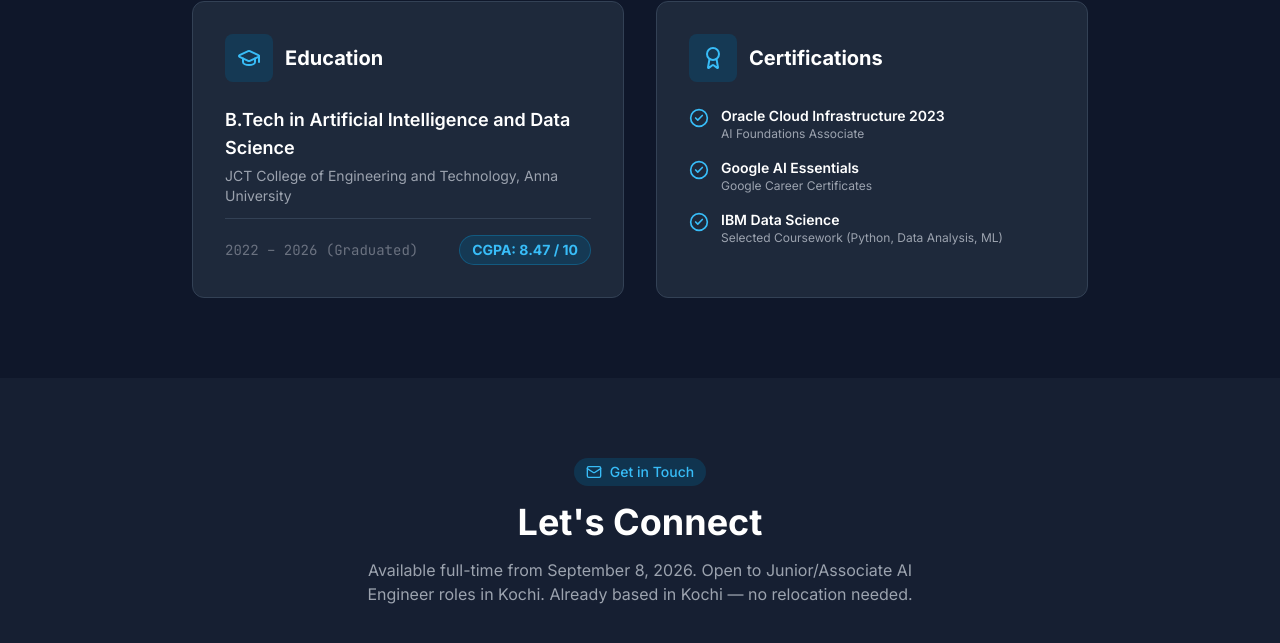
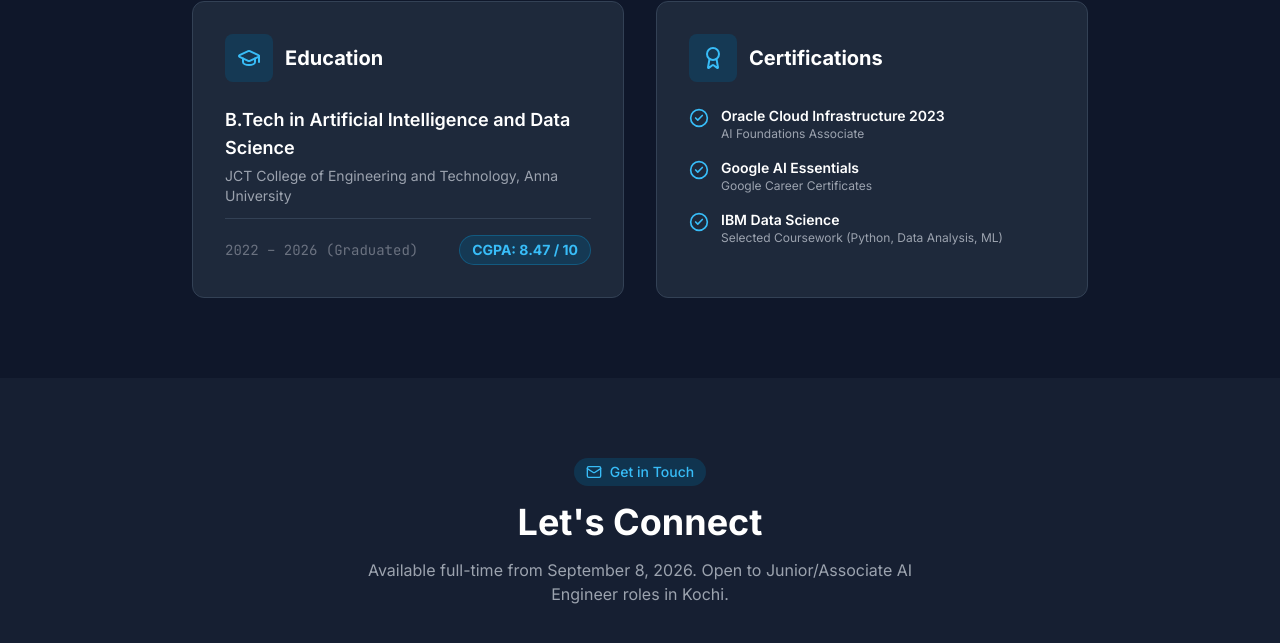
Before and after one commit to Basilbaasi/Basilbaasi.github.io, a plain HTML site: page index.html in a window 1280 px wide. Shown: the part 6222-6865 px from the top of the page. Drawn offline with nearby package versions, Linux system fonts and the light colour scheme.

Commit message:
fixed relocation part in the footer

```diff
--- a/index.html
+++ b/index.html
@@ -703,7 +703,7 @@
             </div>
             <h2 class="text-3xl sm:text-4xl font-bold text-white mb-4">Let's Connect</h2>
             <p class="text-gray-400 max-w-xl mx-auto mb-10">
-                Available full-time from September 8, 2026. Open to Junior/Associate AI Engineer roles in Kochi. Already based in Kochi — no relocation needed.
+                Available full-time from September 8, 2026. Open to Junior/Associate AI Engineer roles in Kochi.
             </p>
 
             <div class="flex flex-col sm:flex-row items-center justify-center gap-4">
```
